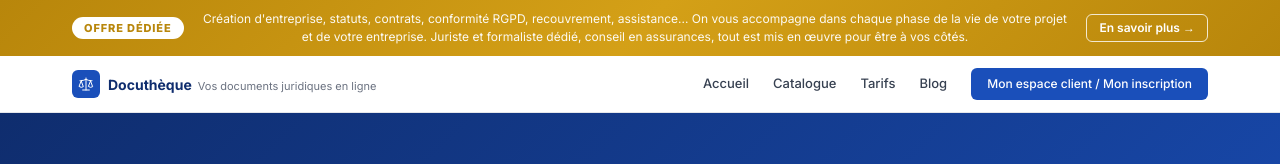
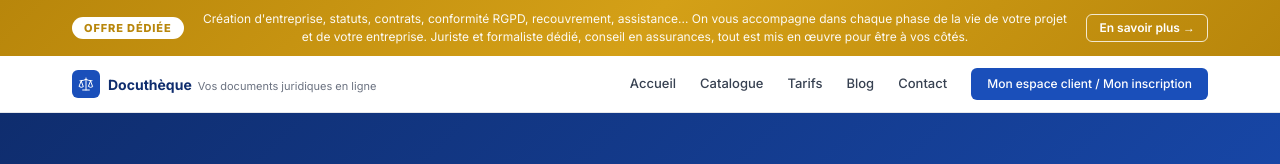
Before and after one commit to SYPA-ASSO/docutheque-next, a Next.js app: page / in a window 1280 px wide. Shown: the top 164 px of the page. Built offline with nearby package versions, Linux system fonts and the light colour scheme.

Commit message:
Contact ajouté dans la navigation Header

```diff
--- a/components/Header.tsx
+++ b/components/Header.tsx
@@ -35,6 +35,7 @@ export default function Header() {
             <a href="/catalogue" style={{color: '#374151', fontSize: '13px', textDecoration: 'none', fontWeight: '500'}}>Catalogue</a>
             <a href="/tarifs" style={{color: '#374151', fontSize: '13px', textDecoration: 'none', fontWeight: '500'}}>Tarifs</a>
             <a href="/blog" style={{color: '#374151', fontSize: '13px', textDecoration: 'none', fontWeight: '500'}}>Blog</a>
+            <a href="/contact" style={{color: '#374151', fontSize: '13px', textDecoration: 'none', fontWeight: '500'}}>Contact</a>
             <a href="/connexion" style={{background: '#1a4fba', color: 'white', border: 'none', borderRadius: '6px', padding: '7px 16px', fontSize: '12px', fontWeight: '500', cursor: 'pointer', textDecoration: 'none', display: 'inline-block'}}>
               Mon espace client / Mon inscription
             </a>
```
